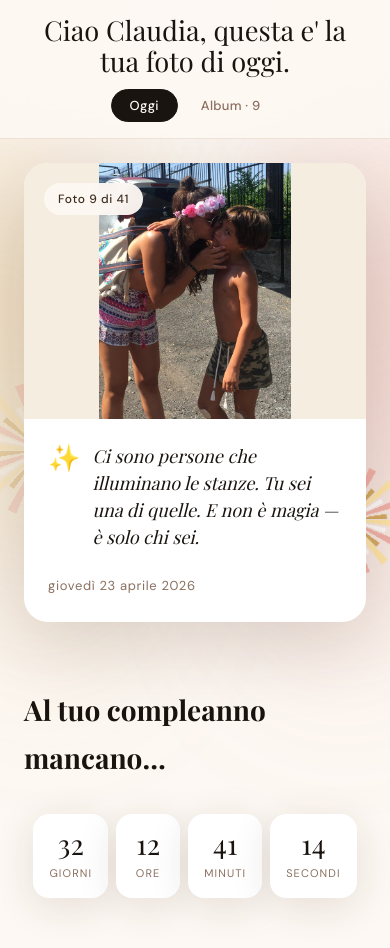
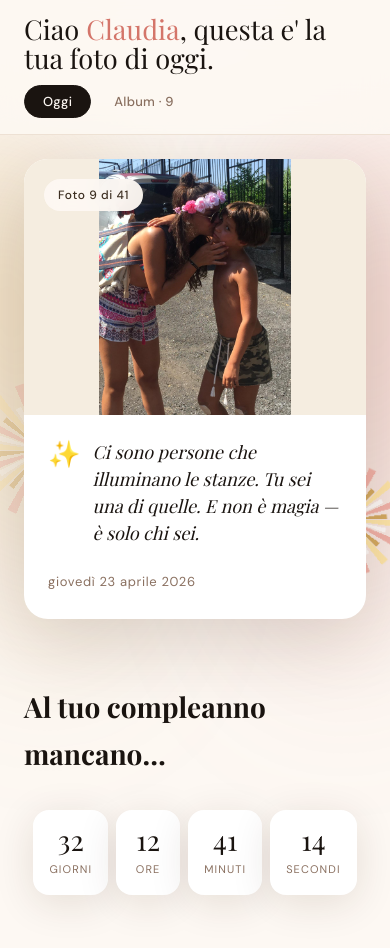
Before and after one commit to enzo1958x/Claudia-18, a Next.js app: page / in a window 390 px wide. Shown: the top 948 px of the page. Built offline with nearby package versions, Linux system fonts and the light colour scheme; a web font is replaced by a local one.

Commit message:
Add files via upload

```diff
--- a/src/app/globals.css
+++ b/src/app/globals.css
@@ -260,17 +260,21 @@ nav {
   margin: 0 auto;
   padding: 14px 24px 16px;
   display: flex;
-  flex-direction: column;
-  align-items: center;
-  gap: 12px;
+  align-items: flex-end;
+  justify-content: space-between;
+  gap: 20px;
 }
 
 .nav-heading {
   font-family: var(--font-display);
-  font-size: clamp(28px, 4.4vw, 42px);
+  font-size: clamp(34px, 5vw, 52px);
   color: var(--ink);
-  text-align: center;
-  line-height: 1.15;
+  line-height: 1.08;
+  flex: 1;
+}
+
+.nav-heading-name {
+  color: var(--rose);
 }
 
 .nav-tabs {
@@ -279,8 +283,9 @@ nav {
 }
 
 .nav-tabs-bottom {
-  justify-content: center;
-  width: 100%;
+  justify-content: flex-end;
+  flex: 0 0 auto;
+  align-self: flex-end;
 }
 
 .nav-tab {
@@ -734,11 +739,15 @@ nav {
 /* ─── Responsive ─── */
 @media (max-width: 600px) {
   .nav-inner {
-    align-items: center;
+    align-items: flex-start;
+    flex-direction: column;
     gap: 12px;
   }
   .nav-heading {
-    font-size: clamp(24px, 7vw, 32px);
+    font-size: clamp(26px, 7vw, 36px);
+  }
+  .nav-tabs-bottom {
+    align-self: flex-start;
   }
   .ambient-blob-left {
     width: 170px;
--- a/src/app/page.tsx
+++ b/src/app/page.tsx
@@ -153,7 +153,11 @@ export default function Home() {
       {/* Nav */}
       <nav>
         <div className="nav-inner">
-          {!isBirthday && <div className="nav-heading">Ciao {NAME}, questa e' la tua foto di oggi.</div>}
+          {!isBirthday && (
+            <div className="nav-heading">
+              Ciao <span className="nav-heading-name">{NAME}</span>, questa e' la tua foto di oggi.
+            </div>
+          )}
           <div className="nav-tabs nav-tabs-bottom">
             <button className={`nav-tab ${view === 'oggi' ? 'active' : ''}`} onClick={() => setView('oggi')}>
               Oggi
```
